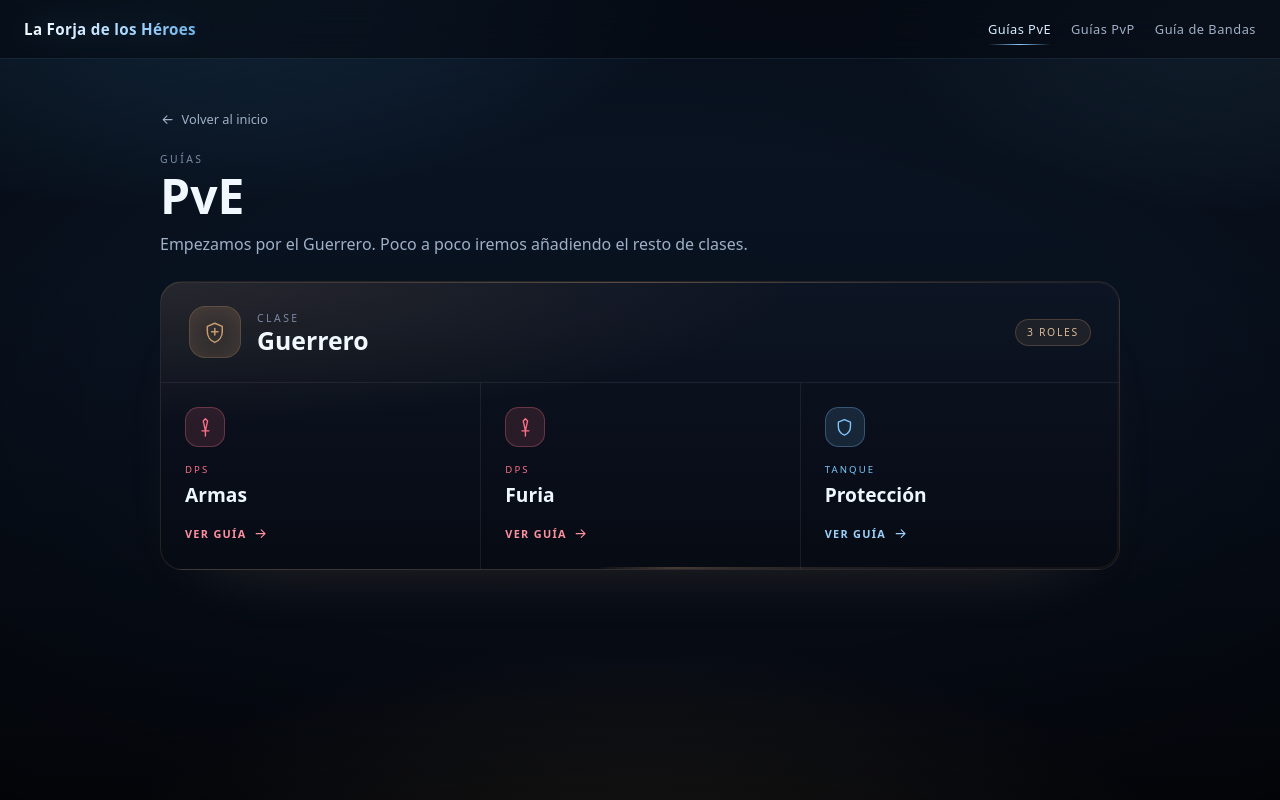
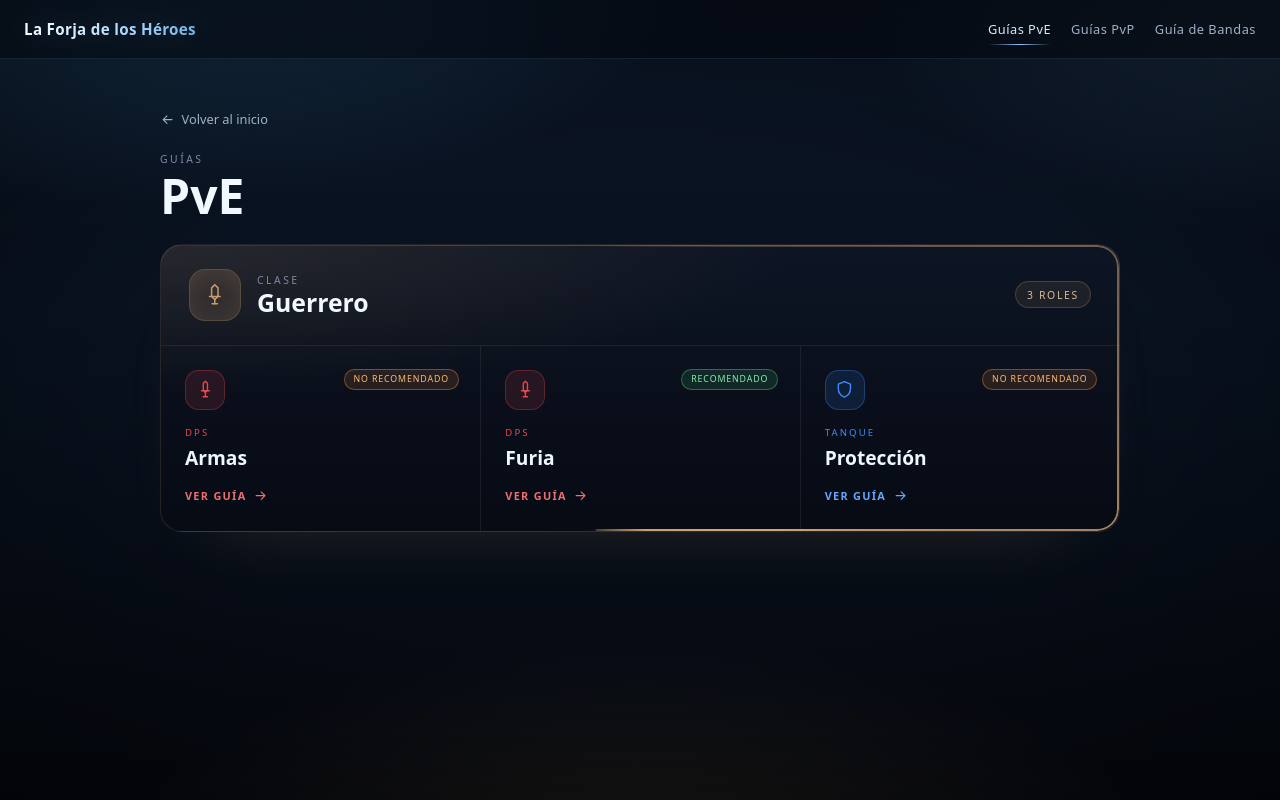
Before and after one commit to KxInsomnia/La-Forja-de-los-Heroes, a React (Vite) app in the folder frontend/: page /pve in a window 1280 px wide. Built offline with nearby package versions, Linux system fonts and the light colour scheme.

Commit message:
Add: Badges de recomendacion por spec, iconos de rol y arco luminoso de clase

```diff
--- a/frontend/src/components/classes/ClassCard.tsx
+++ b/frontend/src/components/classes/ClassCard.tsx
@@ -20,8 +20,10 @@ function ClassEmblem() {
       strokeLinejoin="round"
       aria-hidden="true"
     >
-      <path d="M12 3l7 3v5c0 4.5-3 8.5-7 10-4-1.5-7-5.5-7-10V6l7-3z" />
-      <path d="M12 8v6M9 11h6" />
+      <path d="M12 2.5l3 3v8l-3 3-3-3v-8l3-3z" />
+      <path d="M7 13.5h10" />
+      <path d="M12 16.5v4" />
+      <path d="M9.5 20.5h5" />
     </svg>
   )
 }
@@ -68,6 +70,13 @@ export function ClassCard({ wowClass }: ClassCardProps) {
             data-role={spec.role}
             aria-label={`Ver guía de ${spec.name}, ${roleLabels[spec.role]} de ${wowClass.name}`}
           >
+            {spec.recommended !== undefined && (
+              <span
+                className={`role-panel__badge${spec.recommended ? ' role-panel__badge--yes' : ''}`}
+              >
+                {spec.recommended ? 'Recomendado' : 'No recomendado'}
+              </span>
+            )}
             <span className="role-panel__icon">
               <RoleIcon role={spec.role} />
             </span>
--- a/frontend/src/components/home/GuideCard.tsx
+++ b/frontend/src/components/home/GuideCard.tsx
@@ -9,7 +9,6 @@ interface GuideCardProps {
   variant: GuideVariant
   kicker: string
   title: string
-  description: string
   status: string
   available?: boolean
   color: string
@@ -94,7 +93,6 @@ export function GuideCard({
   variant,
   kicker,
   title,
-  description,
   status,
   available = false,
   color,
@@ -110,7 +108,6 @@ export function GuideCard({
       </span>
       <p className="guide-card__kicker">{kicker}</p>
       <h2 className="guide-card__title">{title}</h2>
-      <p className="guide-card__desc">{description}</p>
       <div className="guide-card__footer">
         <span
           className={`guide-card__status${available ? ' guide-card__status--available' : ''}`}
--- a/frontend/src/components/ui/RoleIcon.tsx
+++ b/frontend/src/components/ui/RoleIcon.tsx
@@ -25,9 +25,10 @@ export function RoleIcon({ role, className }: RoleIconProps) {
       )}
       {role === 'DPS' && (
         <>
-          <path d="M12 2l2.5 2.5L12 16l-2.5-11.5L12 2z" />
-          <path d="M8 16h8" />
-          <path d="M12 16v6" />
+          <path d="M12 2.5l2.4 2.4v8.1l-2.4 2.5-2.4-2.5V4.9L12 2.5z" />
+          <path d="M7.5 13.5h9" />
+          <path d="M12 15.5v4.5" />
+          <path d="M9.5 20.5h5" />
         </>
       )}
     </svg>
--- a/frontend/src/data/classes/warrior.ts
+++ b/frontend/src/data/classes/warrior.ts
@@ -11,18 +11,21 @@ export const warrior: WowClass = {
       slug: 'armas',
       name: 'Armas',
       role: 'DPS',
+      recommended: false,
       buildCount: 0,
     },
     {
       slug: 'furia',
       name: 'Furia',
       role: 'DPS',
+      recommended: true,
       buildCount: 0,
     },
     {
       slug: 'proteccion',
       name: 'Protección',
       role: 'Tanque',
+      recommended: false,
       buildCount: 0,
     },
   ],
--- a/frontend/src/pages/HomePage.tsx
+++ b/frontend/src/pages/HomePage.tsx
@@ -10,7 +10,6 @@ export function HomePage() {
           variant="pve"
           kicker="Guías"
           title="PvE"
-          description="Especializaciones, talentos, glifos, estadísticas y rotaciones para cada clase."
           status="Guerrero disponible"
           available
           color="#8cc8ff"
@@ -20,7 +19,6 @@ export function HomePage() {
           variant="pvp"
           kicker="Guías"
           title="PvP"
-          description="Arena y campos de batalla: builds, combinaciones y estrategias."
           status="En trabajo"
           color="#fb7185"
         />
@@ -29,7 +27,6 @@ export function HomePage() {
           variant="raid"
           kicker="Guías"
           title="Bandas"
-          description="Encuentros, composiciones y consejos para cada raid de Wrath."
           status="En trabajo"
           color="#d9b877"
         />
--- a/frontend/src/pages/PvePage.tsx
+++ b/frontend/src/pages/PvePage.tsx
@@ -9,10 +9,6 @@ export function PvePage() {
       <header className="content-page__header">
         <p className="content-page__kicker">Guías</p>
         <h1 className="content-page__title">PvE</h1>
-        <p className="content-page__desc">
-          Empezamos por el Guerrero. Poco a poco iremos añadiendo el resto de
-          clases.
-        </p>
       </header>
       <ClassCard wowClass={warrior} />
     </section>
--- a/frontend/src/styles/class-card.css
+++ b/frontend/src/styles/class-card.css
@@ -60,11 +60,11 @@
   background: conic-gradient(
     from var(--card-angle),
     transparent 0deg,
-    transparent 220deg,
-    color-mix(in srgb, var(--class-color) 25%, transparent) 275deg,
-    color-mix(in srgb, var(--class-color) 95%, white) 330deg,
-    color-mix(in srgb, var(--class-color) 25%, transparent) 355deg,
-    transparent 360deg
+    transparent 140deg,
+    color-mix(in srgb, var(--class-color) 30%, transparent) 220deg,
+    color-mix(in srgb, var(--class-color) 90%, white) 300deg,
+    color-mix(in srgb, var(--class-color) 95%, white) 340deg,
+    color-mix(in srgb, var(--class-color) 30%, transparent) 360deg
   );
   -webkit-mask:
     linear-gradient(#000 0 0) content-box,
@@ -74,8 +74,11 @@
     linear-gradient(#000 0 0) content-box,
     linear-gradient(#000 0 0);
   mask-composite: exclude;
-  opacity: 0.32;
+  opacity: 1;
   pointer-events: none;
+  filter: drop-shadow(
+    0 0 0.55rem color-mix(in srgb, var(--class-color) 65%, transparent)
+  );
   transition: opacity 320ms ease;
   animation: card-border-spin 10s linear infinite;
 }
@@ -152,6 +155,7 @@
 
 .role-panel {
   --role-color: #7cc4fa;
+  position: relative;
   display: flex;
   flex-direction: column;
   align-items: flex-start;
@@ -167,7 +171,7 @@
 }
 
 .role-panel[data-role='Tanque'] {
-  --role-color: #7cc4fa;
+  --role-color: #3d8bfd;
 }
 
 .role-panel[data-role='Healer'] {
@@ -175,7 +179,7 @@
 }
 
 .role-panel[data-role='DPS'] {
-  --role-color: #fb7185;
+  --role-color: #e5484d;
 }
 
 .role-panel:hover {
@@ -194,6 +198,27 @@
     color-mix(in srgb, var(--role-color) 7%, transparent),
     transparent 70%
   );
+}
+
+.role-panel__badge {
+  position: absolute;
+  top: 1.45rem;
+  right: 1.35rem;
+  padding: 0.22rem 0.55rem;
+  border: 1px solid color-mix(in srgb, #fb923c 40%, transparent);
+  border-radius: 999px;
+  background: color-mix(in srgb, #fb923c 12%, transparent);
+  color: #fdba74;
+  font-size: 0.55rem;
+  letter-spacing: 0.1em;
+  text-transform: uppercase;
+  white-space: nowrap;
+}
+
+.role-panel__badge--yes {
+  border-color: color-mix(in srgb, #4ade80 40%, transparent);
+  background: color-mix(in srgb, #4ade80 12%, transparent);
+  color: #86efac;
 }
 
 .role-panel__icon {
--- a/frontend/src/styles/guide-card.css
+++ b/frontend/src/styles/guide-card.css
@@ -103,13 +103,6 @@
   color: #f2f8ff;
 }
 
-.guide-card__desc {
-  margin: 0.55rem 0 0;
-  font-size: 0.85rem;
-  line-height: 1.55;
-  color: #94a4bb;
-}
-
 .guide-card__footer {
   display: flex;
   align-items: center;
--- a/frontend/src/types/wow.ts
+++ b/frontend/src/types/wow.ts
@@ -5,6 +5,7 @@ export interface WowSpec {
   name: string
   role: WowRole
   description?: string
+  recommended?: boolean
   buildCount: number
 }
 
```
